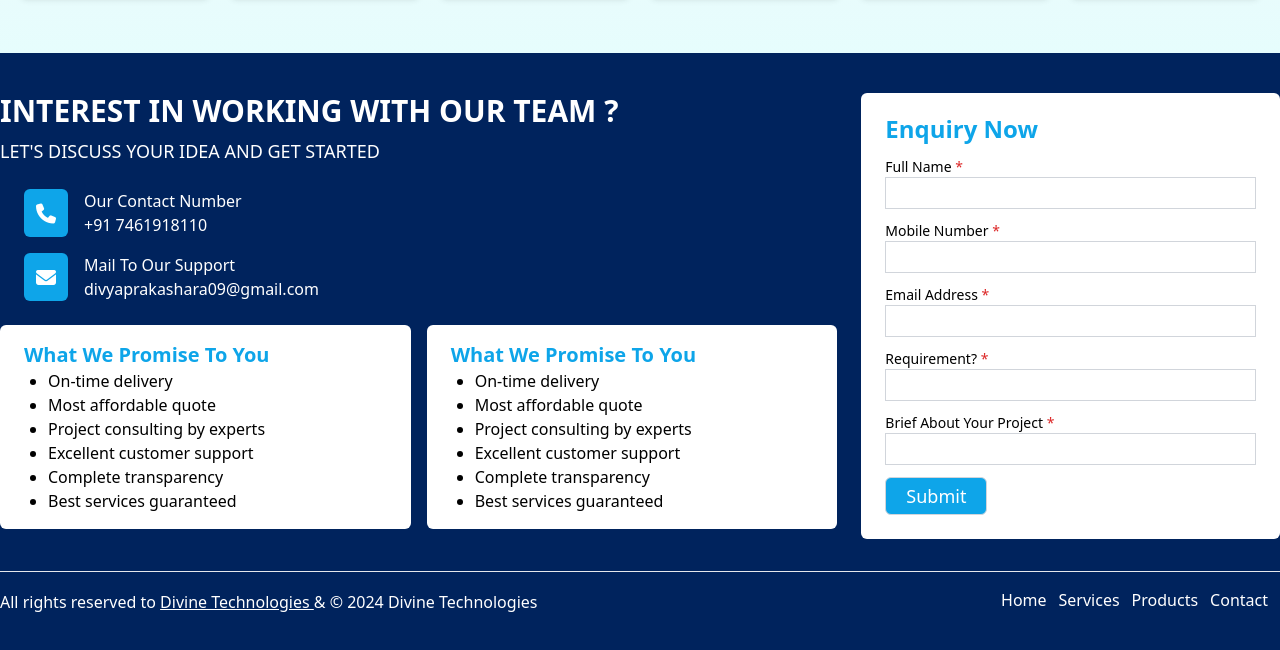
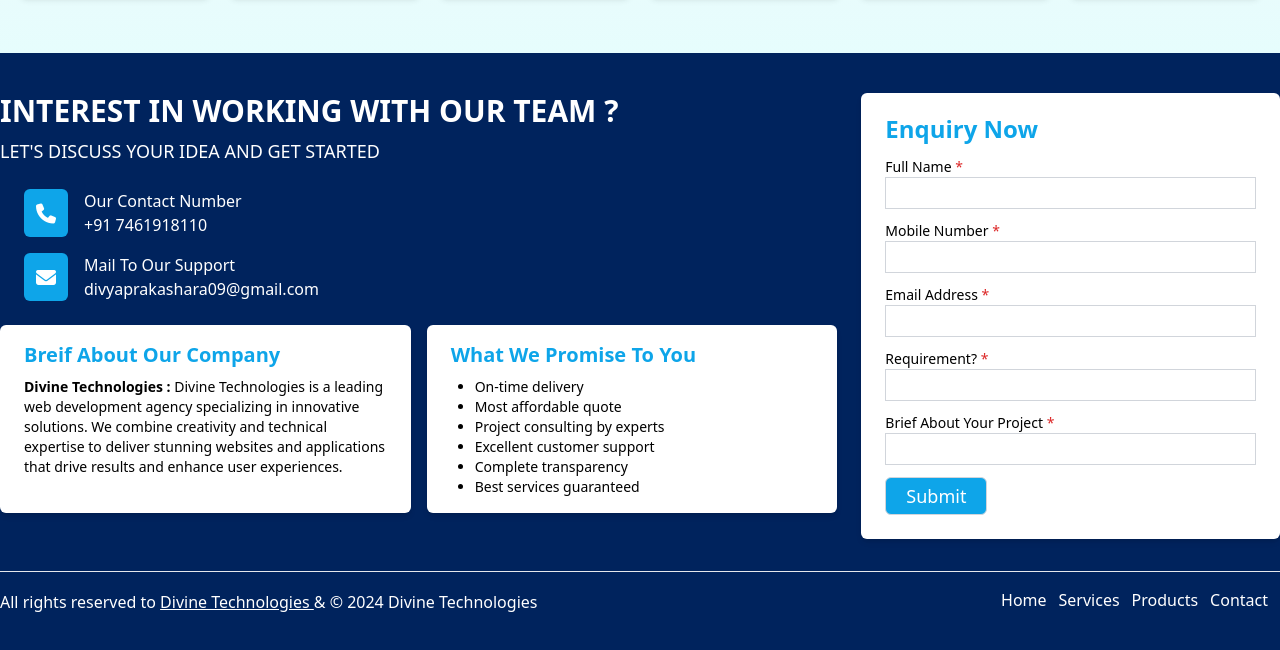
Before and after one commit to divyaprakash001/Divine_Technologies.github.io, a plain HTML site: page index.html in a window 1280 px wide. Shown: the part 4405-5055 px from the top of the page. Drawn offline with nearby package versions, Linux system fonts and the light colour scheme.

Commit message:
modifying some styles

```diff
--- a/index.html
+++ b/index.html
@@ -496,35 +496,34 @@
         </div>
 
         <div class="flex flex-col gap-4 md:flex-row px-4 md:px-0 mt-6">
-          <div class="basis-[50%] bg-white px-6 py-4 rounded-md">
+          <div class="basis-[50%] bg-white px-6 py-4 rounded-md shadow-md">
+            <h2 class="text-sky-500 text-lg  md:text-xl font-bold">Breif About Our Company</h2>
+            <p class="mt-2 text-sm text-justify md:text-left md:text-md"><span class="font-bold">Divine Technologies :
+              </span> Divine Technologies
+              is a
+              leading web
+              development agency specializing in innovative solutions. We combine creativity and technical expertise to
+              deliver stunning websites and applications that drive results and enhance user experiences.</p>
+          </div>
+          <div class="basis-[50%] bg-white px-6 py-4 rounded-md shadow-md">
             <h3 class="text-sky-500 text-lg  md:text-xl font-bold">What We Promise To You</h3>
-            <ul class="list-disc pl-6">
-              <li class="font-medium">On-time delivery</li>
-              <li class="font-medium">Most affordable quote</li>
-              <li class="font-medium">Project consulting by experts</li>
-              <li class="font-medium">Excellent customer support</li>
-              <li class="font-medium">Complete transparency</li>
-              <li class="font-medium">Best services guaranteed</li>
+            <ul class="list-disc pl-6 mt-2">
+              <li class="font-medium text-sm md:text-md">On-time delivery</li>
+              <li class="font-medium text-sm md:text-md">Most affordable quote</li>
+              <li class="font-medium text-sm md:text-md">Project consulting by experts</li>
+              <li class="font-medium text-sm md:text-md">Excellent customer support</li>
+              <li class="font-medium text-sm md:text-md">Complete transparency</li>
+              <li class="font-medium text-sm md:text-md">Best services guaranteed</li>
             </ul>
           </div>
-          <div class="basis-[50%] bg-white px-6 py-4 rounded-md">
-            <h3 class="text-sky-500 text-lg  md:text-xl font-bold">What We Promise To You</h3>
-            <ul class="list-disc pl-6">
-              <li class="font-medium">On-time delivery</li>
-              <li class="font-medium">Most affordable quote</li>
-              <li class="font-medium">Project consulting by experts</li>
-              <li class="font-medium">Excellent customer support</li>
-              <li class="font-medium">Complete transparency</li>
-              <li class="font-medium">Best services guaranteed</li>
-            </ul>
-          </div>
+
         </div>
 
 
       </div>
 
       <div class="basis-[35%] px-4 md:px-0">
-        <div class="bg-white px-6 overflow-hidden pt-5 pb-6 rounded-md">
+        <div class="bg-white px-6 overflow-hidden pt-5 pb-6 rounded-md shadow-md">
           <h2 class="text-2xl text-sky-500 font-bold">Enquiry Now</h2>
           <form action="">
             <div class="mt-3">
```
